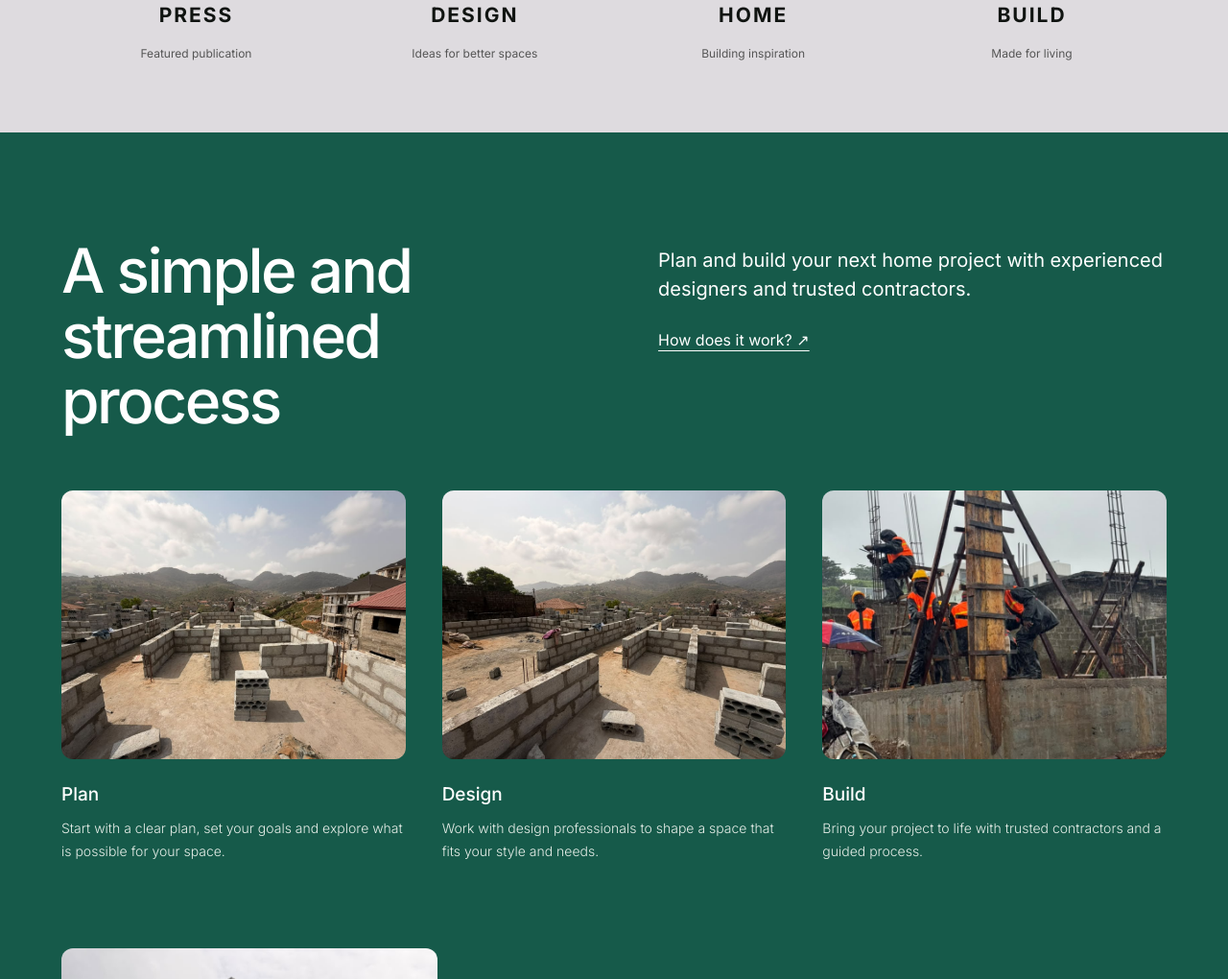
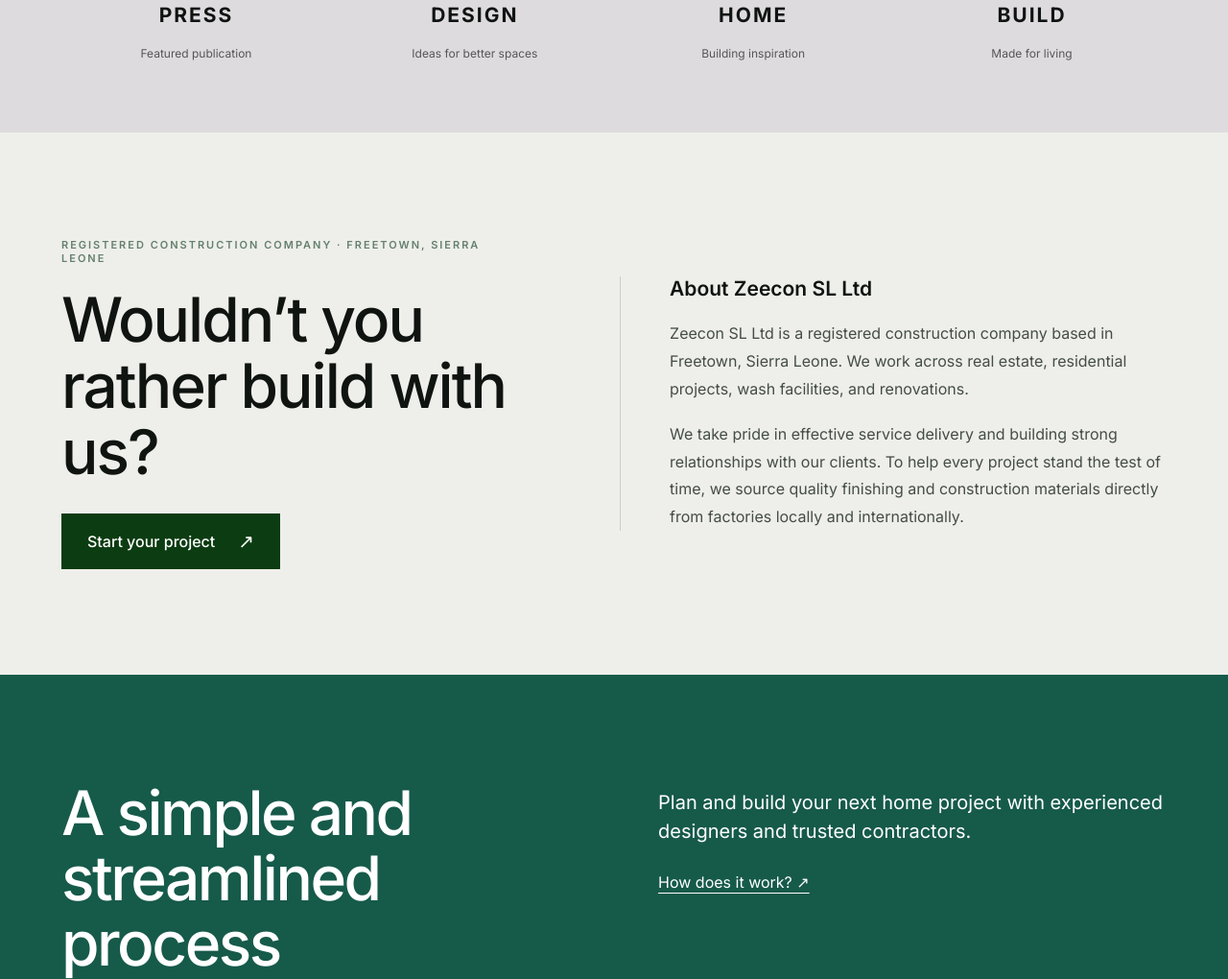
Before and after one commit to bantanzzz/ZEECON, a plain HTML site: page index.html in a window 1280 px wide. Shown: the part 998-2018 px from the top of the page at 96% size. Drawn offline with Linux system fonts and the light colour scheme.

Commit message:
new changes

```diff
--- a/index.html
+++ b/index.html
@@ -16,7 +16,7 @@
     <a class="brand" href="#home"><img class="brand-logo" src="images/zee-con-logo.jpeg" alt=""> <span>Zeecon</span></a>
     <button class="menu-toggle" aria-label="Toggle navigation" aria-expanded="false">☰</button>
     <nav class="nav-links" aria-label="Main navigation">
-      <a href="#process">How it Works</a><a href="#options">Services</a><a href="#interior">Interior Design</a><a href="#gallery">Gallery</a><a href="#contact">Contractors</a>
+      <a href="#about">About</a><a href="#process">How it Works</a><a href="#options">Services</a><a href="#interior">Interior Design</a><a href="#gallery">Gallery</a><a href="#contact">Contractors</a>
     </nav>
     <a class="button button-small" href="#estimate">Get Your Estimates</a>
   </header>
@@ -40,6 +40,19 @@
       <div class="press-item"><strong>DESIGN</strong><span>Ideas for better spaces</span></div>
       <div class="press-item"><strong>HOME</strong><span>Building inspiration</span></div>
       <div class="press-item"><strong>BUILD</strong><span>Made for living</span></div>
+    </section>
+
+    <section class="about-section section" id="about">
+      <div class="about-copy">
+        <p class="eyebrow">Registered construction company · Freetown, Sierra Leone</p>
+        <h2>Wouldn’t you rather build with us?</h2>
+        <a class="button" href="#contact">Start your project <span>↗</span></a>
+      </div>
+      <div class="about-details">
+        <h3>About Zeecon SL Ltd</h3>
+        <p>Zeecon SL Ltd is a registered construction company based in Freetown, Sierra Leone. We work across real estate, residential projects, wash facilities, and renovations.</p>
+        <p>We take pride in effective service delivery and building strong relationships with our clients. To help every project stand the test of time, we source quality finishing and construction materials directly from factories locally and internationally.</p>
+      </div>
     </section>
 
     <section class="process section" id="process">
--- a/script.js
+++ b/script.js
@@ -60,7 +60,7 @@ window.addEventListener("scroll", updateHeader, { passive: true });
 
 const revealTargets = document.querySelectorAll(
   ".section-heading, .process-card, .process-lower, .finance-copy, .finance-sample, " +
-  ".options > h2, .option-card, .interior-heading, .interior-card, " +
+  ".options > h2, .option-card, .about-copy, .about-details, .interior-heading, .interior-card, " +
   ".gallery-copy, .gallery-mosaic, .inquiry-copy, .inquiry-form, .footer-intro, " +
   ".footer-description, .footer-column, .footer-bottom",
 );
--- a/style.css
+++ b/style.css
@@ -33,6 +33,14 @@
 .brand-logo{width:56px;height:56px;display:block;object-fit:contain;border-radius:8px}
 .footer-brand{margin-bottom:25px}
 @media(max-width:600px){.brand-logo{width:46px;height:46px}}
+
+.about-section{display:grid;grid-template-columns:0.9fr 1.1fr;gap:10%;align-items:center;background:#eeefea}
+.about-copy h2{font-size:clamp(42px,5vw,64px);line-height:1.08;letter-spacing:-2px;font-weight:500;margin:0 0 30px}
+.about-details{border-left:1px solid #c8d0c8;padding-left:9%}
+.about-details h3{font-size:21px;font-weight:600;margin:0 0 20px}
+.about-details p{font-size:16px;line-height:1.8;color:#454d47;margin:0 0 18px}
+.about-details p:last-child{margin-bottom:0}
+@media(max-width:900px){.about-section{grid-template-columns:1fr;gap:35px}.about-details{padding-left:0;border-left:0;border-top:1px solid #c8d0c8;padding-top:30px}}
 
 .inquiry-section{display:grid;grid-template-columns:0.8fr 1.2fr;gap:8%;align-items:start;background:#165a4a;color:#fff}
 .inquiry-copy{position:sticky;top:50px}
```
